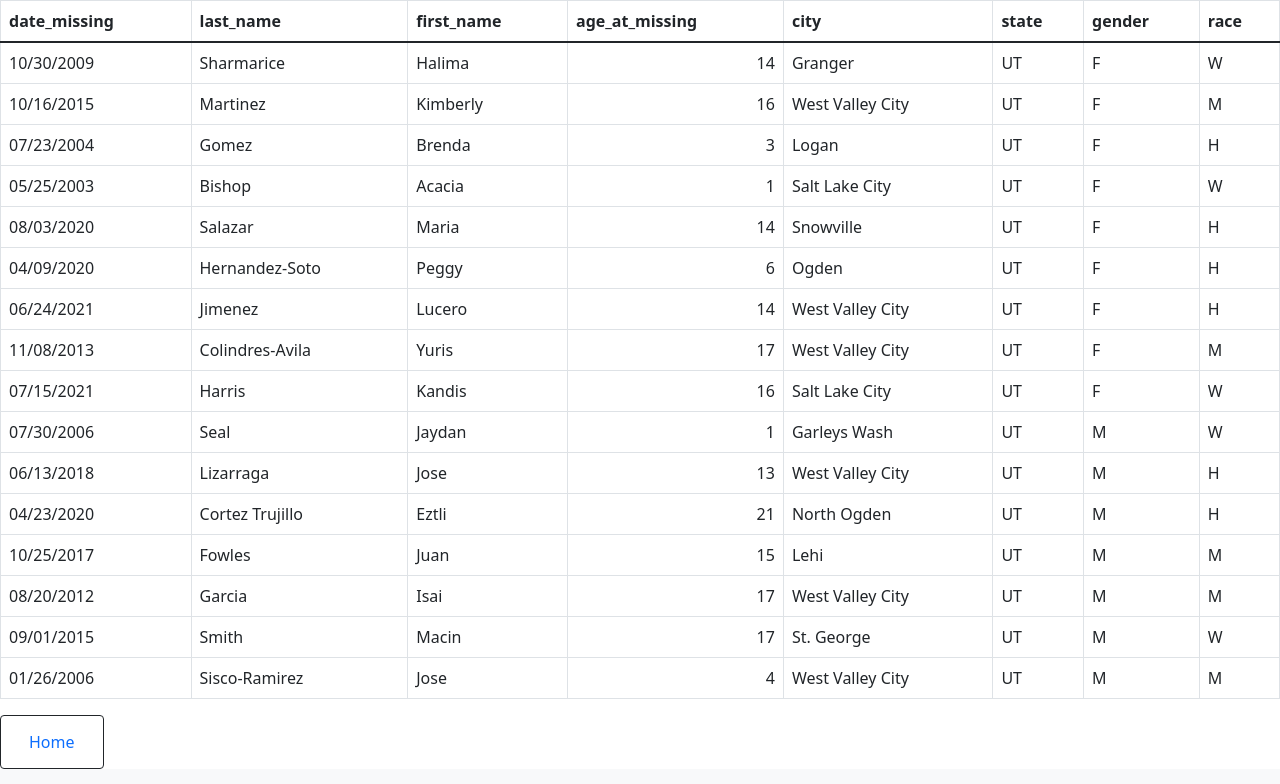
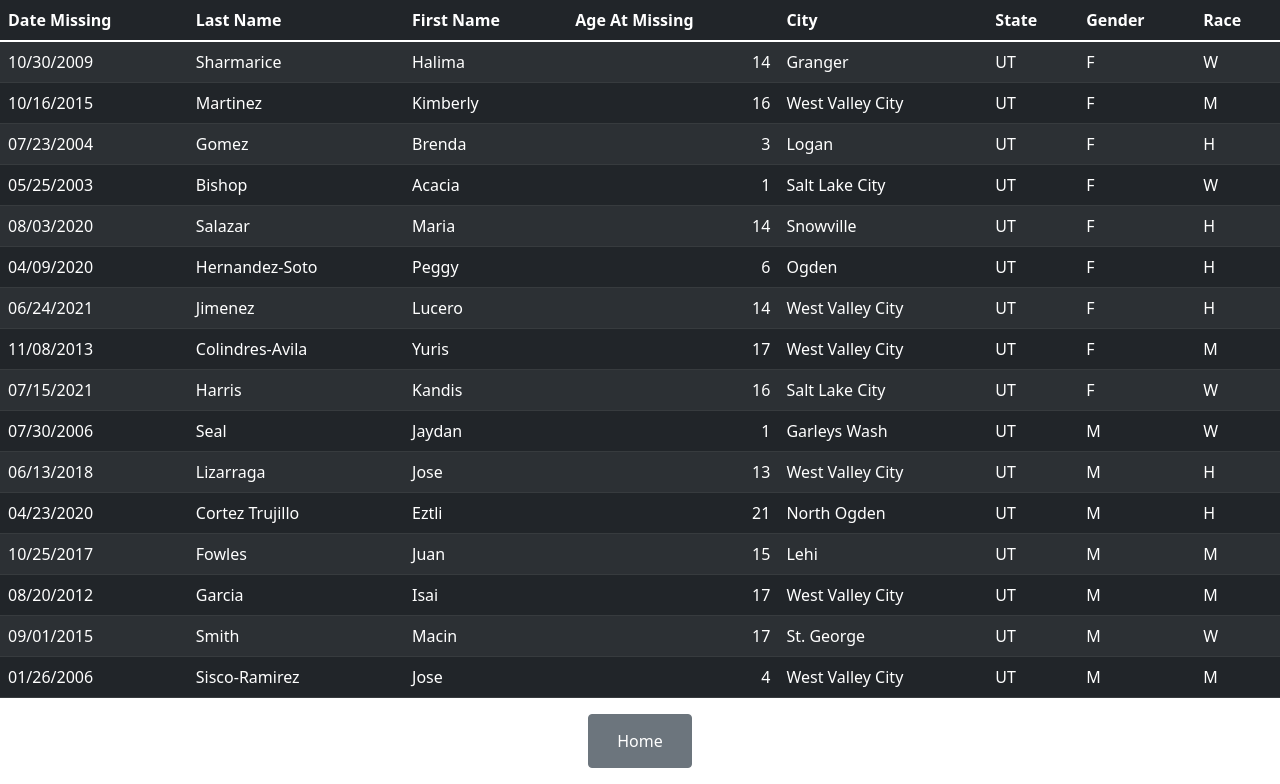
Before and after one commit to oliverescobar/missingPersons, a Django app: page /index/ in a window 1280 px wide. Shown: the part 70-854 px from the top of the page. Run offline with Django 4.2, Linux system fonts and the light colour scheme; some libraries are stand-ins or nearby versions.

Commit message:
button fixes and json data pretty

```diff
--- a/missingPersons/templates/homepages/homepage.html
+++ b/missingPersons/templates/homepages/homepage.html
@@ -73,6 +73,7 @@
     </nav>
     <!-- Header-->
     <header class="bg-dark py-5">
+      <h1></h1>
       <div class="container px-4 px-lg-5 my-5">
         <div class="text-center text-white">
           {% comment %} <h1 class="display-4 fw-bolder">Learn about Human Trafficking</h1>
@@ -89,8 +90,9 @@
               </form>  {% endcomment %}
               <img
                 class="card-img-top"
+                style="width: 100%; margin-left: -7rem; margin-top: -5rem;"
                 src="https://www.geoffreygnathanlaw.com/wp-content/uploads/2019/03/Human-Trafficking-Visual-2.jpg"
-                alt="..."
+                alt="infographic on human trafficking"
               />
           <br><br><br><br>
           <p class="lead fw-normal text-white-50 mb-0">
--- a/missingPersons/templates/homepages/index.html
+++ b/missingPersons/templates/homepages/index.html
@@ -74,17 +74,17 @@
       </div>
     </nav>
   <body>
-    <table class="table table-bordered table-hover table-condensed">
+    <table class="table table-striped table-dark">
       <thead>
         <tr>
-          <th title="Field #1">date_missing</th>
-          <th title="Field #2">last_name</th>
-          <th title="Field #3">first_name</th>
-          <th title="Field #4">age_at_missing</th>
-          <th title="Field #5">city</th>
-          <th title="Field #6">state</th>
-          <th title="Field #7">gender</th>
-          <th title="Field #8">race</th>
+          <th title="Field #1">Date Missing</th>
+          <th title="Field #2">Last Name</th>
+          <th title="Field #3">First Name</th>
+          <th title="Field #4">Age At Missing</th>
+          <th title="Field #5">City</th>
+          <th title="Field #6">State</th>
+          <th title="Field #7">Gender</th>
+          <th title="Field #8">Race</th>
         </tr>
       </thead>
       <tbody>
@@ -253,11 +253,12 @@
   </body>
 
   <form class="d-flex">
-    <button class="btn btn-outline-dark" type="submit">
+    <button class="btn btn-secondary" style="margin-left: auto; margin-right: auto; margin-bottom: 1rem;" type="submit">
       <a
         class="nav-link active"
         aria-current="page"
         href="http://127.0.0.1:8000/"
+        style="color: white;"
         >Home</a
       >
       <span class="badge bg-dark text-white ms-1 rounded-pill"></span>
```
